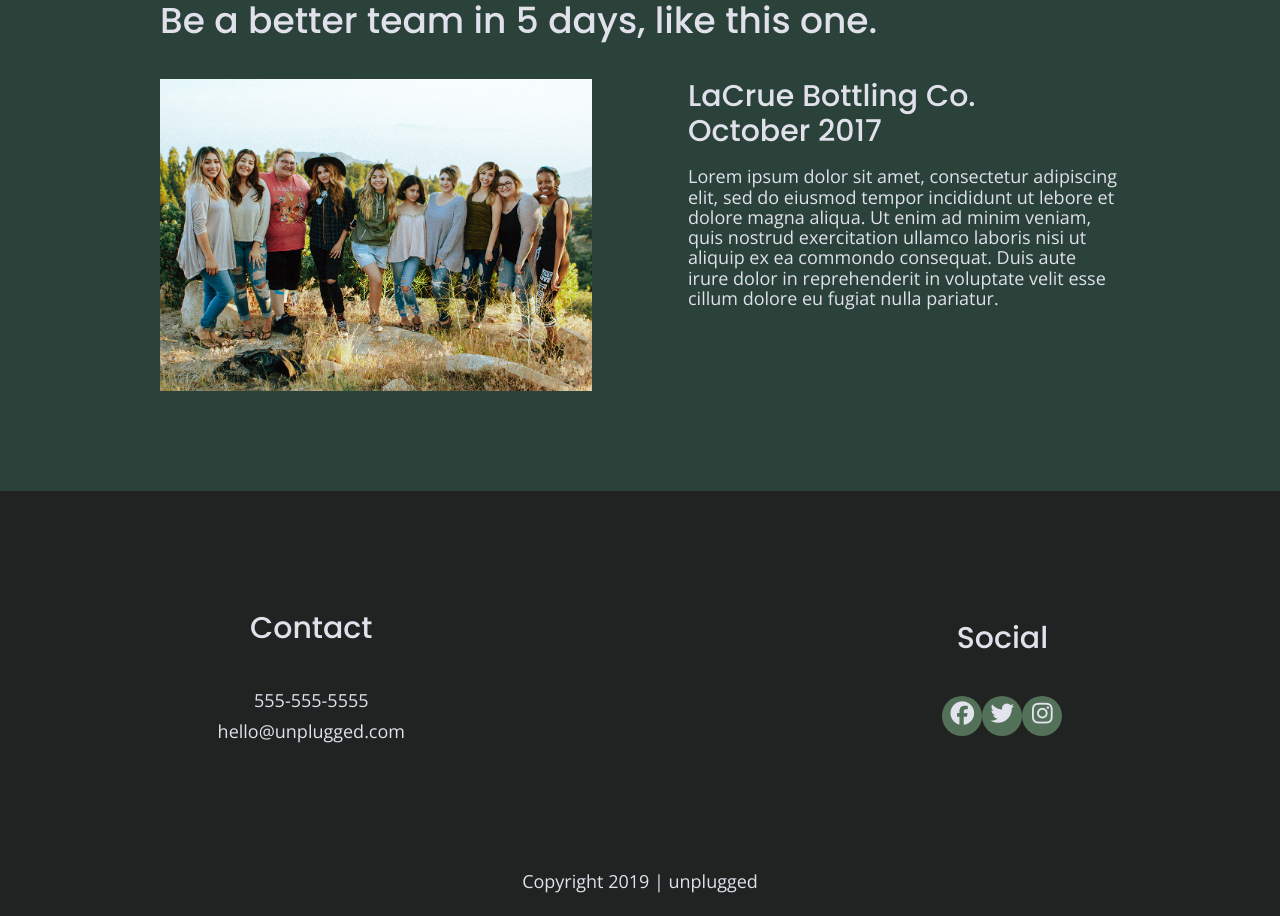
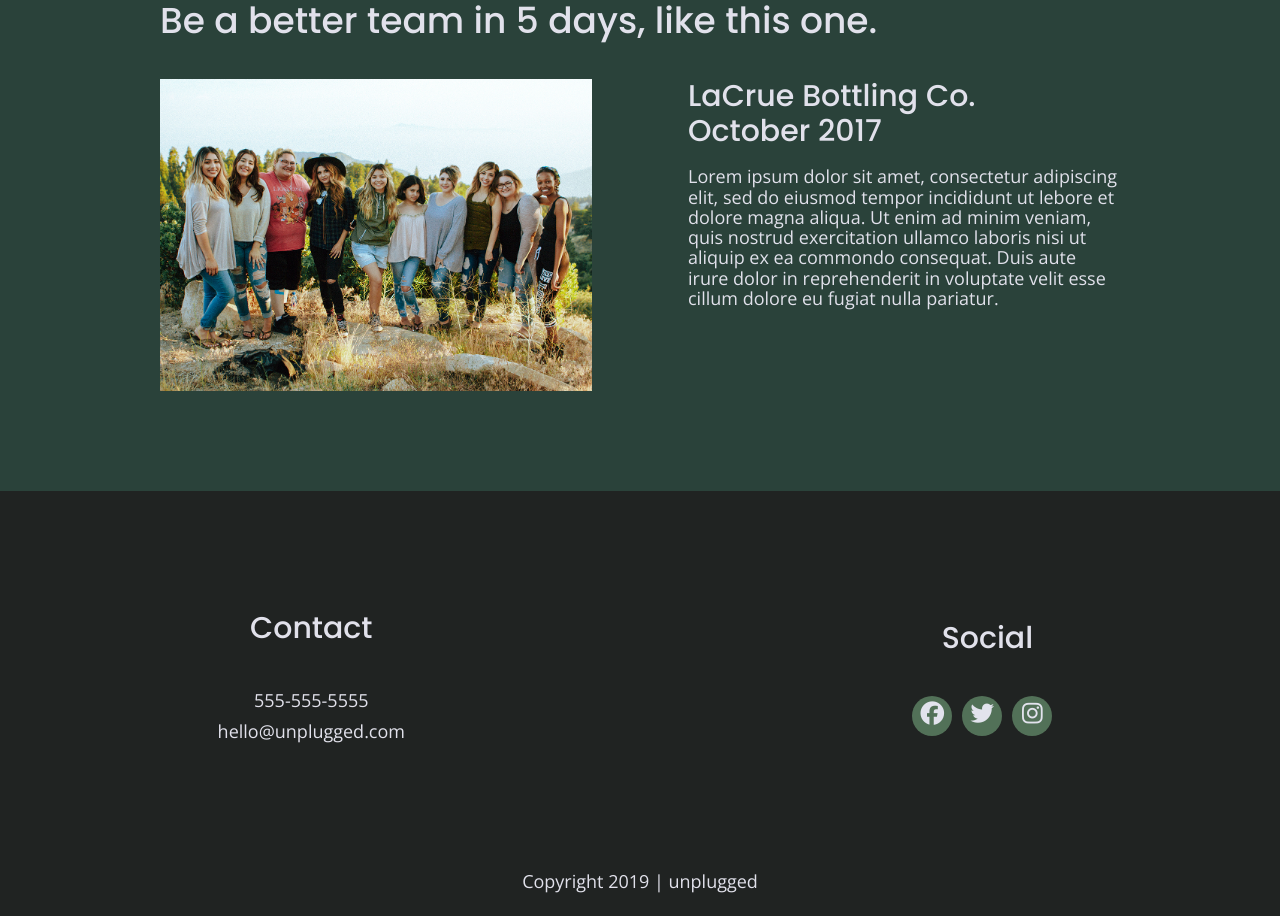
Before and after one commit to Paul-kav/unplugged-retreat, a website built with Parcel: page index.html in a window 1280 px wide. Shown: the part 1910-2826 px from the top of the page. Built offline with nearby package versions, Linux system fonts and the light colour scheme.

Commit message:
Update main.css
Added margin to the footer social icons.

```diff
--- a/css/main.css
+++ b/css/main.css
@@ -242,6 +242,7 @@ textarea {
     display: flex;
     justify-content: center;
     align-items: center;
+    margin-right: 10px;
   }
 
   footer .social-icons p i {
```
